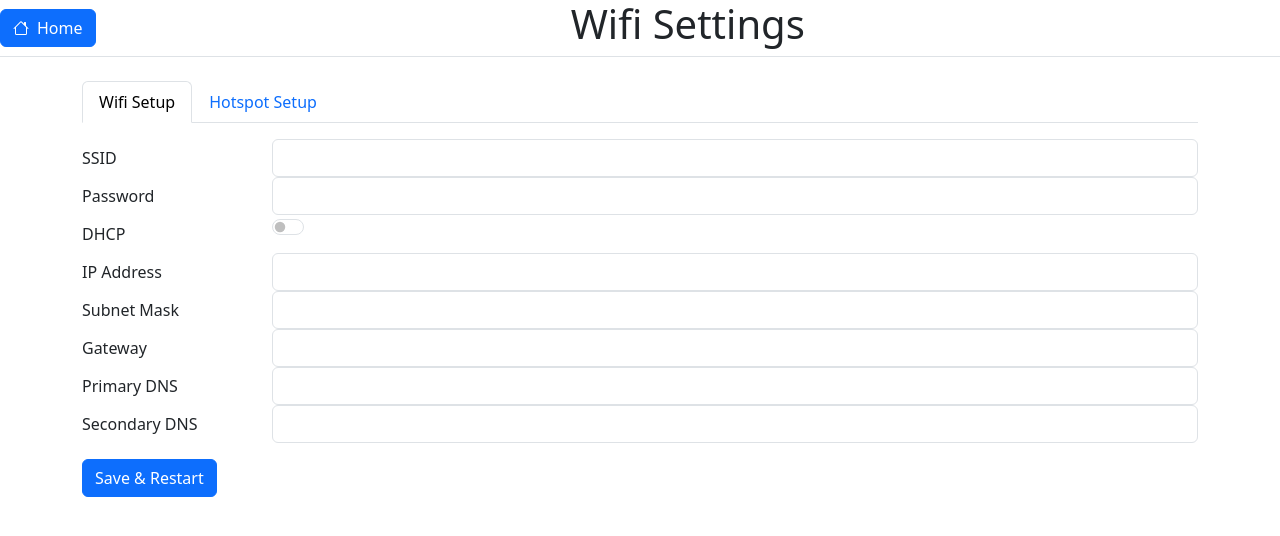
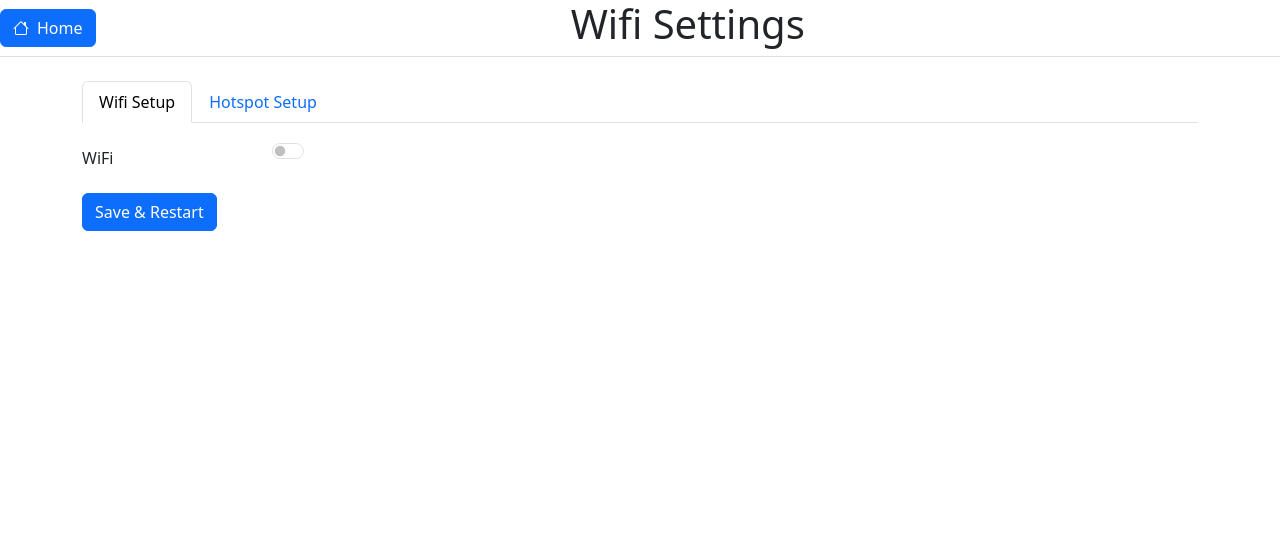
Before and after one commit to Superstar-walnut-garden/intelligarden-web-app, a React (Vite) app: page /WifiSettings in a window 1280 px wide. Shown: the top 536 px of the page. Built offline with nearby package versions, Linux system fonts and the light colour scheme; no server answers.

Commit message:
added ability to switch the wifi on and off

```diff
--- a/src/Components/WifiConfigForm.tsx
+++ b/src/Components/WifiConfigForm.tsx
@@ -9,29 +9,51 @@ const WifiConfigForm: React.FC = () => {
     ssid: '',
     password: '',
     dhcpEnabled: false,
+    on: false,
   });
 
   useEffect(() => {
     const getData = async () => {
       setWifiState(await ApiService.getWifiState());
+      console.log(wifiState.on ? "wifi is on": "wifi is off");
     };
     getData();
   }, []);
 
-  const [dhcpEnabled, setDhcpEnabled] = useState<boolean>(wifiState.dhcpEnabled);
 
   const handleDhcpToggle = () => {
-    setDhcpEnabled(!dhcpEnabled);
+    setWifiState({ ...wifiState, dhcpEnabled: !wifiState.dhcpEnabled});
+  };
+
+  const handleWifiOnToggle = () => {
+    setWifiState(prevState => {
+      const newState = { ...prevState, on: !prevState.on };
+      console.log(newState.on ? "wifi is on" : "wifi is off");
+      ApiService.setWifiConfig(newState);
+      return newState;
+    });
   };
 
   const handleSaveWifiConfig = () => {
     ApiService.setWifiConfig(wifiState);
     ApiService.rebootSystem();
-    console.log('WiFi config saved');
+    console.log('WiFi config saved. reboot requested!');
   };
 
   return (
     <Form className="mt-3">
+      <Form.Group as={Row} controlId="formDhcp">
+        <Form.Label column sm={2}>WiFi</Form.Label>
+        <Col sm={10}>
+          <Form.Check
+            type="switch"
+            checked={wifiState.on}
+            onChange={handleWifiOnToggle}
+          />
+        </Col>
+      </Form.Group>
+      {wifiState.on && (
+        <>
           <Form.Group as={Row} controlId="formSsid">
             <Form.Label column sm={2}>SSID</Form.Label>
             <Col sm={10}>
@@ -57,12 +79,12 @@ const WifiConfigForm: React.FC = () => {
             <Col sm={10}>
               <Form.Check
                 type="switch"
-            checked={dhcpEnabled}
+                checked={wifiState.dhcpEnabled}
                 onChange={handleDhcpToggle}
               />
             </Col>
           </Form.Group>
-      {!dhcpEnabled && (
+          {!wifiState.dhcpEnabled && (
             <>
               <Form.Group as={Row} controlId="formIp">
                 <Form.Label column sm={2}>IP Address</Form.Label>
@@ -116,6 +138,8 @@ const WifiConfigForm: React.FC = () => {
               </Form.Group>
             </>
           )}
+        </>)}
+
       <Button variant="primary" onClick={handleSaveWifiConfig} className="mt-3">
         Save & Restart
       </Button>
--- a/src/api/apiService.ts
+++ b/src/api/apiService.ts
@@ -57,6 +57,7 @@ export const setFirebaseData = async (payload: FirebaseSettingsData): Promise<vo
 // Wifi API
 // -----------------------
 export interface WifiState {
+  on: boolean;
   ssid: string;
   password: string;
   dhcpEnabled: boolean;
```
Lines whose indentation alone changed are shown as unchanged.
